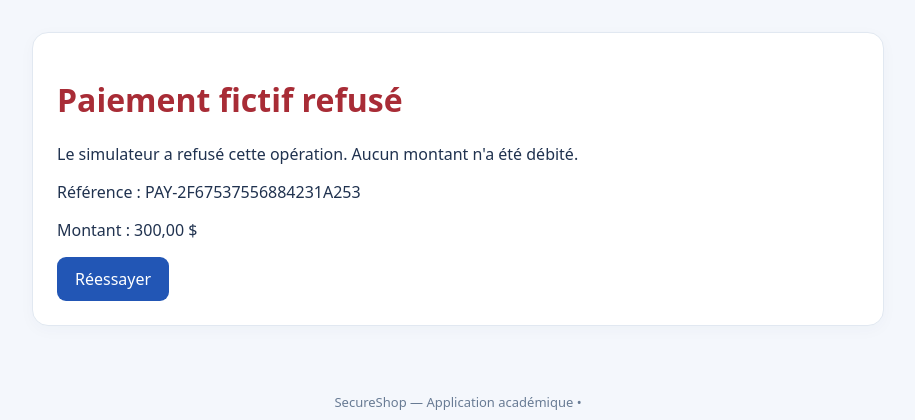
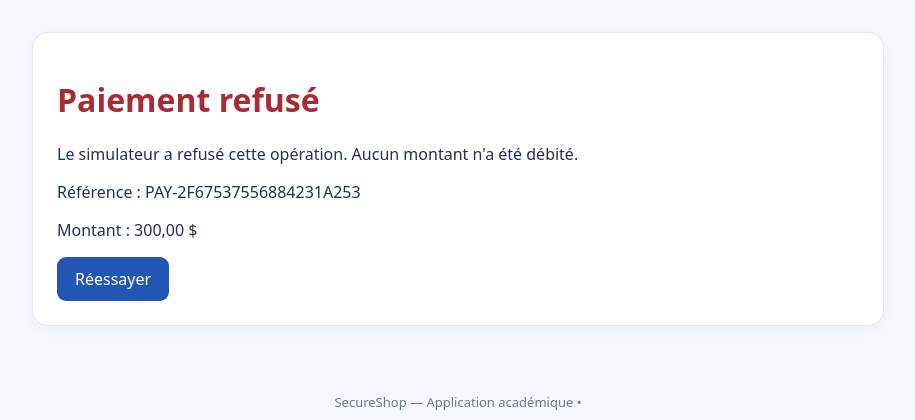
Before and after one commit to Sang-precieux/SecureShop, a Django app: template SecureShop_PROJET_COMPLET/templates/payments/failed.html in a window 1280 px wide. Shown: the part 80-500 px from the top of the page, without its empty margins (182-1097 px from the left). Run offline with Django 5.2, Linux system fonts and the light colour scheme; the template is opened without the code that fills it: values that come from a table or form of the project are taken from there, others are empty; data comes from the database, SQL or seed files in the repository.

Commit message:
Update failed.html

```diff
--- a/SecureShop_PROJET_COMPLET/templates/payments/failed.html
+++ b/SecureShop_PROJET_COMPLET/templates/payments/failed.html
@@ -1,4 +1,4 @@
 {% extends 'base.html' %}
-{% block content %}<div class="page narrow"><div class="panel"><h1 style="color:#a82c36">Paiement fictif refusé</h1>
+{% block content %}<div class="page narrow"><div class="panel"><h1 style="color:#a82c36">Paiement refusé</h1>
 <p>Le simulateur a refusé cette opération. Aucun montant n'a été débité.</p><p>Référence : {{ tx.reference }}</p><p>Montant : {{ tx.amount }} $</p>
 <a class="btn" href="{% url 'checkout' %}">Réessayer</a></div></div>{% endblock %}
```
